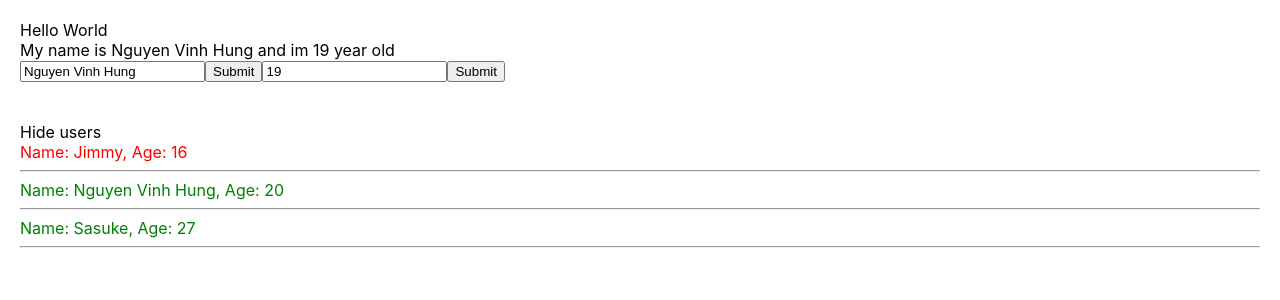
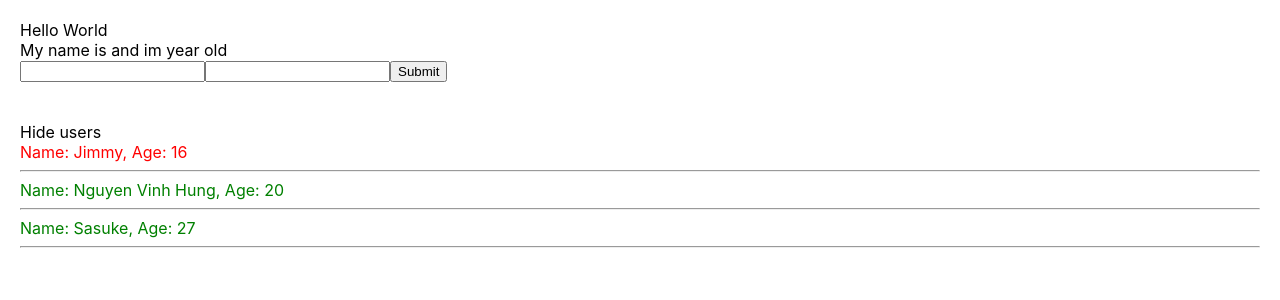
Before and after one commit to itsHungw/demo-Quizzer, a React (Create React App) app: page / in a window 1280 px wide. Shown: the top 300 px of the page. Built offline with nearby package versions, Linux system fonts and the light colour scheme.

Commit message:
video 26

```diff
--- a/src/App.js
+++ b/src/App.js
@@ -4,7 +4,7 @@ import { useDispatch, useSelector } from 'react-redux';
 import { increaseCounter, decreaseCounter } from './redux/action/counterAction';
 import MyComponent from './components/MyComponent';
 import React from 'react';
-import UserInfo from './components/UserInfo';
+import AddUserInfo from './components/AddUserInfo';
 import DisplayInfo from './components/DisplayInfo';
 class App extends React.Component {
   state = {
@@ -26,13 +26,20 @@ class App extends React.Component {
       }
     ]
   }
+
+  addUserInfo = (obj) => {
+    console.log(obj)
+    this.setState({
+      listUser: [obj, ...this.state.listUser]
+    })
+  }
   render() {
 
 
     return (
       <>
         <div>Hello World</div>
-        <UserInfo />
+        <AddUserInfo addUserInfo={this.addUserInfo} />
         <br></br>
         <br></br>
         <DisplayInfo listUser={this.state.listUser} />
--- a/src/components/UserInfo.js
+++ b/src/components/AddUserInfo.js
@@ -1,11 +1,12 @@
 import React from "react";
 
-class UserInfo extends React.Component {
+class AddUserInfo extends React.Component {
     state = {
-        name: 'Nguyen Vinh Hung',
-        age: 19,
+        name: '',
+        age: '',
         location: 'Ho Chi Minh city, Viet Nam'
     };
+
 
 
 
@@ -31,8 +32,11 @@ class UserInfo extends React.Component {
 
     handleOnSubmit = (event) => {
         event.preventDefault();
-        console.log(this.state);
-        alert(this.state.name)
+        this.props.addUserInfo({
+            id: Math.floor(Math.random() * 100) + 1,
+            name: this.state.name,
+            age: this.state.age
+        })
     }
     render() {
         return (
@@ -46,9 +50,6 @@ class UserInfo extends React.Component {
                         value={this.state.name}
                         type='text'
                         onChange={(event) => { this.onChangeName(event) }} />
-
-                    <button>Submit</button>
-
                     <input
                         value={this.state.age}
                         type='number'
@@ -62,4 +63,4 @@ class UserInfo extends React.Component {
     }
 }
 
-export default UserInfo;
+export default AddUserInfo;
--- a/src/components/DisplayInfo.js
+++ b/src/components/DisplayInfo.js
@@ -17,7 +17,7 @@ class DisplayInfo extends React.Component {
                 <div>
                     <span
                         onClick={() => { this.handleShowHide() }}>
-                        {this.state.isShowList === true ? "Hide users" : "Display user"}
+                        {this.state.isShowList === true ? "Hide users" : "Show user"}
                     </span>
                 </div>
 
```
